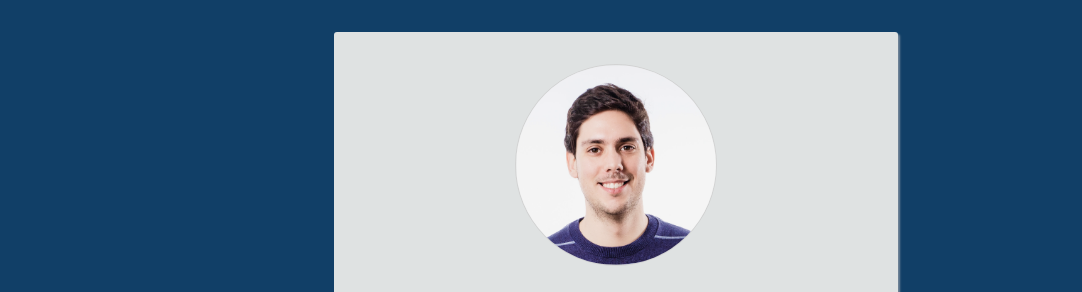
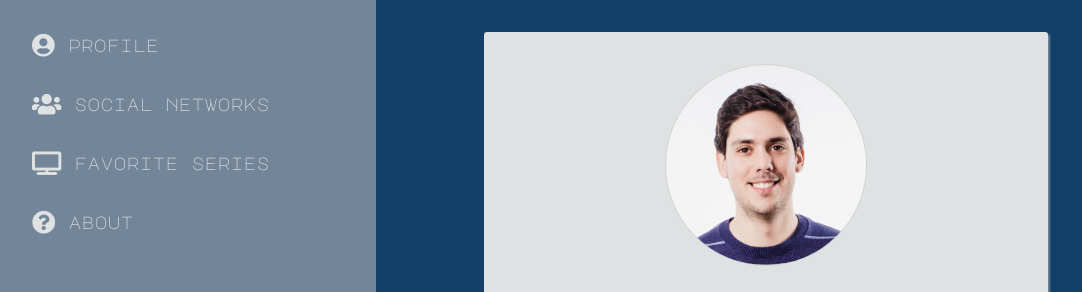
Before and after one commit to nloureiro88/lw_profile, a plain HTML site: page index.html in a window 1280 px wide. Shown: the top 292 px of the page, without its empty margins (24-1106 px from the left). Drawn offline with nearby package versions, Linux system fonts and the light colour scheme.

Commit message:
Added sidebar

```diff
--- a/index.html
+++ b/index.html
@@ -10,7 +10,17 @@
 </head>
 
 <body>
-  <div class="profile container text-center">
+  <div id="sidebar">
+    <ul>
+      <li><a href="#profile"><i class="fas fa-user-circle fa-lg"></i> profile</a></li>
+      <li><a href="#networks"><i class="fas fa-users fa-lg"></i> social networks</a></li>
+      <li><a href="#series"><i class="fas fa-tv fa-lg"></i> favorite series</a></li>
+      <li><a href="#about"><i class="fas fa-question-circle fa-lg"></i> about</a></li>
+    </ul>
+  </div>
+
+  <div id="page-content">
+    <div id="profile" class="profile container text-center">
       <img src="images/nuno.png" alt="Nuno's Photo" class="profile-pic">
       <h1>nuno loureiro</h1>
       <h2>fullstack developer</h2>
@@ -18,7 +28,7 @@
       <a class="button-blue" href="https://kitt.lewagon.com/alumni/nloureiro88" target="_blank">Know more!</a>
     </div>
 
-  <div class="container text-center">
+    <div id="networks" class="container text-center">
       <ul class="list-inline">
         <li><a href="https://kitt.lewagon.com/alumni/nloureiro88" target="_blank"><i class="fas fa-bus fa-lg"></i><br> LeWagon</a></li>
         <li><a href="https://www.linkedin.com/in/nuno-loureiro-95815a5a/" target="_blank"><i class="fab fa-linkedin-in fa-lg"></i><br> LinkedIn</a></li>
@@ -27,7 +37,7 @@
       </ul>
     </div>
 
-  <div class="container">
+    <div id="series" class="container">
       <h2 class="text-center">favourite series</h2>
       <table>
         <tbody>
@@ -56,7 +66,7 @@
       </table>
     </div>
 
-  <div class="container text-center">
+    <div id="about" class="container text-center">
       <h2>about this page</h2>
       <p>This page has been coded during the <a href="http://www.lewagon.com" target="_blank">FullStack program @LeWagon</a>. That was probably the best experience of my entire life.</p>
       <ul class="list-inline">
@@ -65,6 +75,8 @@
         <li><a href="#"><i class="fa fa-star fa-lg"></i></a></li>
       </ul>
     </div>
+  </div>
+
 </body>
 
 </html>
--- a/style.css
+++ b/style.css
@@ -32,15 +32,51 @@ h3 {
 
 a {
   text-decoration: none;
-  color: #738598;
 }
 
-a:hover {
-  color: #1cb3c8;
+ul {
+  list-style: none;
 }
 
 td {
   padding: 1rem;
+}
+
+#sidebar {
+  position: fixed;
+  background-color: #738598;
+  width: 400px;
+  left: 0;
+  top: 0;
+  bottom: 0;
+}
+
+#sidebar li {
+  margin-top: 2rem;
+}
+
+#sidebar a {
+  font-family: 'Major Mono Display', monospace;
+  font-size: 1.1rem;
+  color: #dfe2e2;
+  padding: 1rem;
+
+}
+
+#sidebar a:hover {
+  color: #113f67;
+}
+
+#page-content {
+  margin-left: 300px;
+}
+
+#page-content a {
+  color: #738598;
+}
+
+#page-content a:hover {
+  color: #1cb3c8;
 }
 
 .container {
@@ -67,7 +103,7 @@ td {
   height: auto;
 }
 
-.button-blue {
+#page-content .button-blue {
   border-radius: 3px;
   background-color: #1cb3c8;
   color: #113f67;
@@ -75,7 +111,7 @@ td {
   padding: 1rem;
 }
 
-.button-blue:hover {
+#page-content .button-blue:hover {
   color: #1cb3c8;
   background-color: #113f67;
 }
@@ -102,6 +138,7 @@ td {
   .container {
     width: 700px;
   }
+
 }
 @media (max-width: 720px) {
   /* For a screen < 720px, this CSS will be read */
```
Lines whose indentation alone changed are shown as unchanged.
